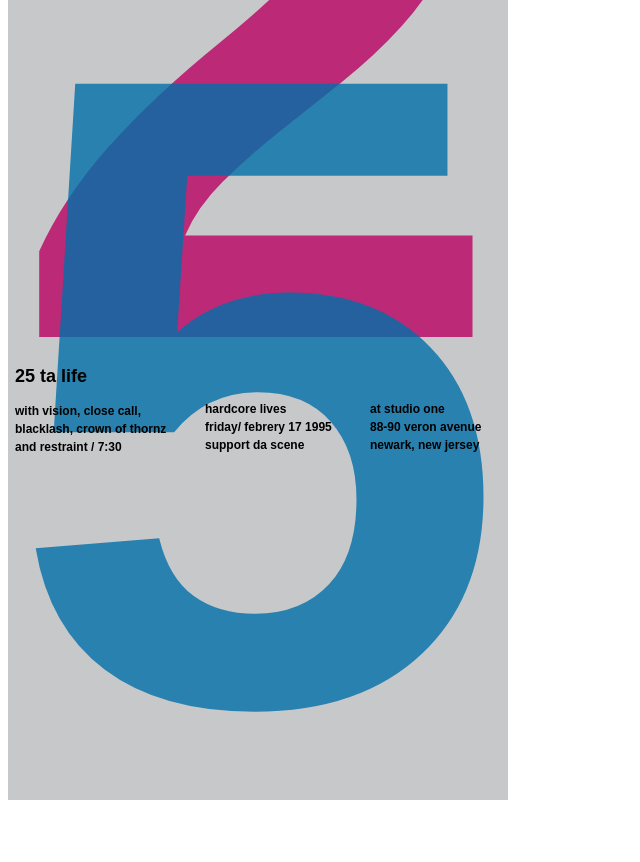
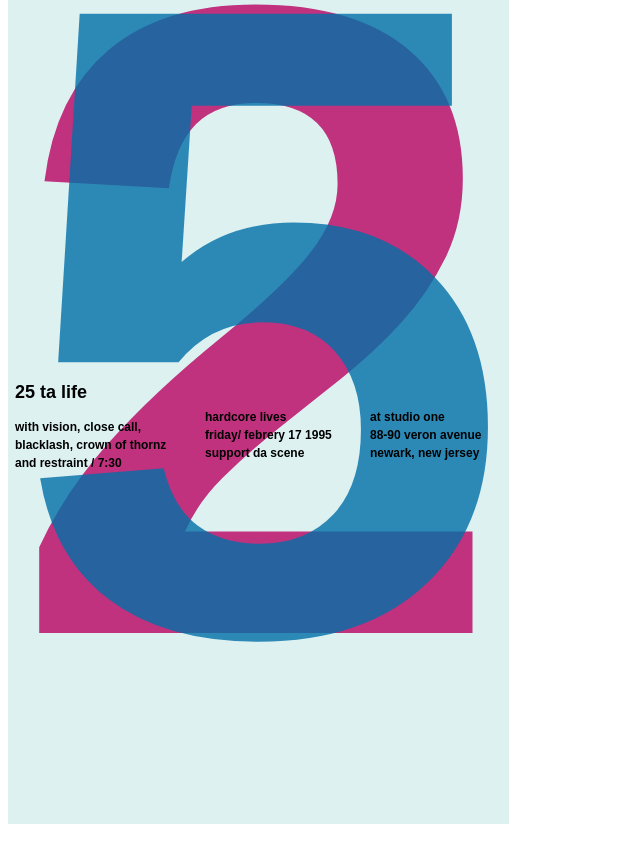
Before and after one commit to Diegohm-prog/Media285-sp22-hw2, a plain HTML site: page index.html in a window 1280 px wide. Shown: the top 862 px of the page, without its empty margins (0-640 px from the left). Drawn offline with Linux system fonts and the light colour scheme.

Commit message:
Add files via upload

```diff
--- a/index.html
+++ b/index.html
@@ -16,19 +16,20 @@
       font-family: Arial, Helvetica, sans-serif;
       margin-top: 0;
 
+
+
+
     }
     div{
-      margin-top: 0;
+      margin-top: 320px;
       display: inline-block;
       height: 800px;
       width: 500px;
       text-align: left;
       line-height: 2px;
+
     }
-    #poster{
-      background-color: rgb(199, 200, 202);
-      margin-top: 0;
-    }
+
 
     .text{
       display: inline-table;
@@ -38,61 +39,68 @@
     }
     #text--left{
       font-size: 12px;
-      top: 45%;
+      top: 7%;
       left: 15px;
       position: absolute;
 
     }
     #text--middle{
       font-size: 12px;
-      top: 49%;
+      top: 10%;
       left: 205px;
       position:absolute;
 
     }
     #text--right{
      font-size: 12px;
-     top: 49%;
+     top: 10%;
      left: 370px;
      position: absolute;
 
     }
     .text--back{
-      position: absolute;
-      top: -360px;
+      position: static;
+      display: inline;
       font-size: 900px;
       color: rgba(186, 2, 98, 0.8);
-      margin-left: 0;
-      margin-right: 0;
-      margin-top: 30%;
+      background-color: rgb(221, 241, 241);
     }
     .text--back{
       font-family: Arial, sans-serif;
     }
     .text--front{
       position: relative;
-      top: 240px;
+      display: inline;
+      top: 0;
+      left: -500px;
       font-size: 900px;
       color:  rgba(1, 112, 168, 0.8);
-      margin-left: 0;
-      margin-right: 0;
-      margin-top: 30%;
+
+
     }
     .text--front{
       font-family: Arial, sans-serif;
     }
     #text--bot{
-      top: 0;
-      size: auto;
+      top: auto;
+      size: 100px;
     }
+    #text--bot2{
+      top: auto;
+      size: 100px;
+    }
+
 
   </style>
 </head>
 
 <body>
-  <div id="poster">
+  <!--<a class="background">-->
     <div id="text--bot">
       <h1 class="text--back" >2</h1>
+    </div>
+
+    <div id="text--bot2">
       <h1 class="text--front">5</h1>
     </div>
 
@@ -114,6 +122,6 @@
       <h4>newark, new jersey</h4>
     </div>
 
-  </div>
+  </a>
 </body>
 </html>
```
